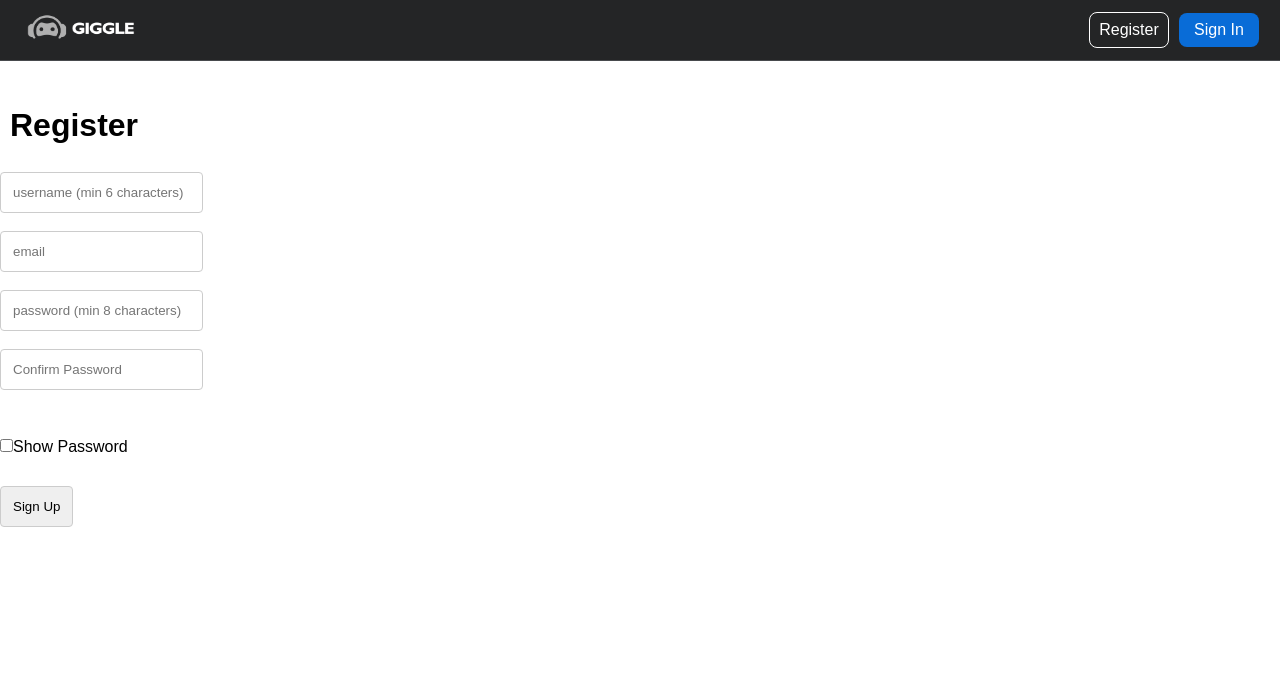
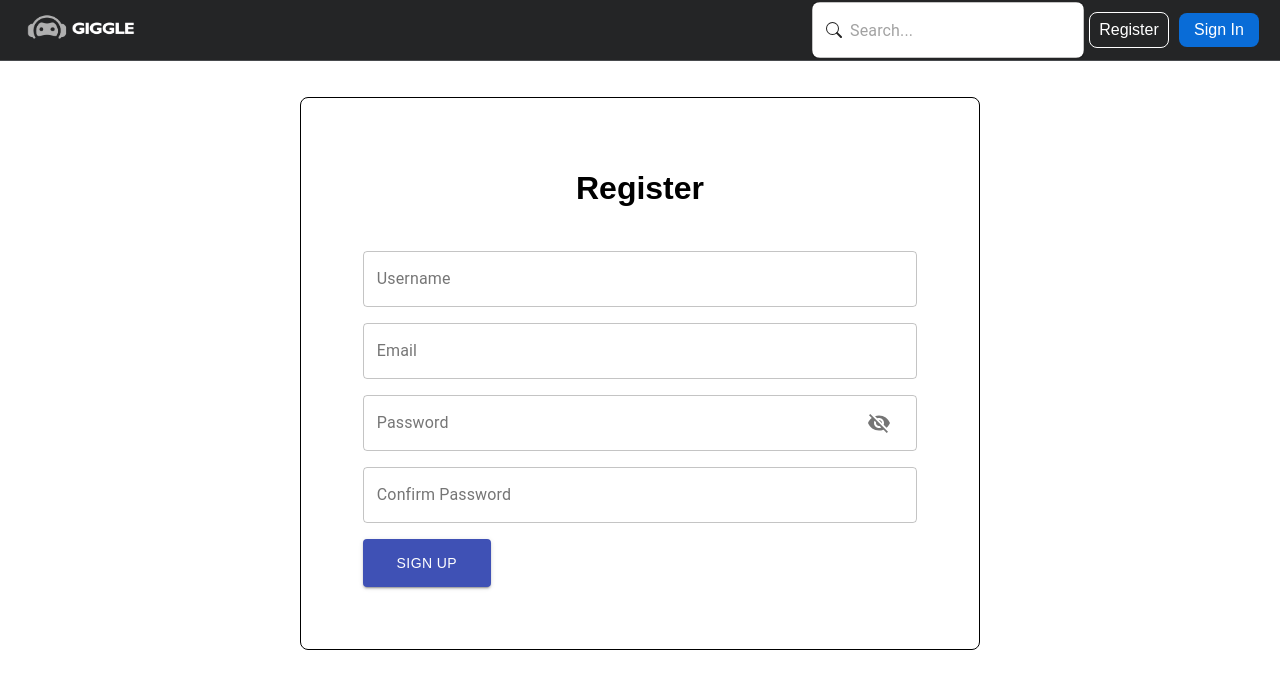
Before and after one commit to mroshan74/discord-clone-giggle, a React (Create React App) app in the folder client/: page /user/register in a window 1280 px wide. Shown: the top 688 px of the page. Built offline with nearby package versions, Linux system fonts and the light colour scheme.

Commit message:
nav search bar

```diff
--- a/client/package.json
+++ b/client/package.json
@@ -9,6 +9,7 @@
     "@testing-library/react": "^9.5.0",
     "@testing-library/user-event": "^7.2.1",
     "axios": "^0.19.2",
+    "formik": "^2.1.4",
     "moment": "^2.26.0",
     "react": "^16.13.1",
     "react-dom": "^16.13.1",
@@ -19,7 +20,8 @@
     "react-scripts": "3.4.1",
     "redux": "^4.0.5",
     "redux-thunk": "^2.3.0",
-    "socket.io-client": "^2.3.0"
+    "socket.io-client": "^2.3.0",
+    "yup": "^0.29.1"
   },
   "scripts": {
     "start": "react-scripts start",
--- a/client/src/components/general/App.js
+++ b/client/src/components/general/App.js
@@ -1,6 +1,10 @@
 import React from 'react'
 import './App.css'
 import { BrowserRouter, Switch, Route } from 'react-router-dom'
+
+//material-ui
+import { Container } from '@material-ui/core'
+
 
 import Home from './Home';
 import Login from '../register-login/Login';
@@ -13,6 +17,7 @@ function App(props) {
       <BrowserRouter>
         <div>
           <Nav />
+          <Container>
             <Switch>
               <Route exact path='/' component={Home} />
               <Route path='/user/login' component={Login} />
@@ -20,6 +25,7 @@ function App(props) {
 
               <Route path='/chat' component={Chatbox} />
             </Switch>
+          </Container>
         </div>
       </BrowserRouter>
     )
--- a/client/src/components/general/Nav.js
+++ b/client/src/components/general/Nav.js
@@ -1,18 +1,35 @@
-import React, { Fragment } from 'react'
-import { Link , withRouter , useHistory } from 'react-router-dom'
+import React from 'react'
+import { Link , useHistory } from 'react-router-dom'
 // ! https://stackoverflow.com/questions/54579730/react-hooks-with-react-router-v4-how-do-i-redirect-to-another-route
 
+// material-ui
+import InputAdornment from '@material-ui/core/InputAdornment'
+import TextField from '@material-ui/core/TextField'
+import { BsSearch } from 'react-icons/bs'
+
 import { connect } from 'react-redux'
+import { useState } from 'react'
 import { startLogout } from '../../redux/actions/loginsAction'
 import '../../styles/nav.css'
 
 //import { AiOutlineUser } from 'react-icons/ai'
 import logo from '../../styles/icons/logo.png'
 
+
+
 function Nav(props) {
     const change = localStorage.getItem('token')
     const handleLogout = () => {
         props.dispatch(startLogout())
+    }
+    const handleSearch = (e) => {
+        e.preventDefault()
+        console.log('submit',searchUser)
+    }
+    const [searchUser,setSearchUser] = useState('')
+    const handleChange = (e) =>{
+        setSearchUser(e.target.value)
+        console.log('print',e.target.value)
     }
     const history = useHistory()
     console.log('nav----',change)
@@ -23,12 +40,44 @@ function Nav(props) {
             (
                 <NavBar >
                     <img src={logo} alt='chatbot' className='logo' onClick={() => {history.push('/')}}/>
+                    <form className='search-bar' onSubmit={handleSearch}>
+                        <TextField
+                            className='search-input'
+                            variant='outlined'
+                            placeholder='Search...'
+                            onChange={handleChange}
+                            value={searchUser}
+                            InputProps={{
+                            startAdornment: (
+                                <InputAdornment position='start'>
+                                <BsSearch />
+                                </InputAdornment>
+                            ),
+                            }}
+                        />
+                    </form>
                     <NavItem to='/chat' name='Chat'/>
                     <NavItem to='#' name='Sign Out' styleClass='sign-out' onClick = {handleLogout} />
                 </NavBar>
             ):(
                 <NavBar >
                     <img src={logo} alt='chatbot' className='logo' onClick={() => {history.push('/')}}/>
+                    <form className='search-bar' onSubmit={handleSearch}>
+                        <TextField
+                            className='search-input'
+                            variant='outlined'
+                            placeholder='Search...'
+                            onChange={handleChange}
+                            value={searchUser}
+                            InputProps={{
+                            startAdornment: (
+                                <InputAdornment position='start'>
+                                <BsSearch />
+                                </InputAdornment>
+                            ),
+                            }}
+                        />
+                    </form>
                     <NavItem to='/user/register' name='Register' styleClass='register'/>
                     <NavItem to='/user/login' name='Sign In' styleClass='sign-in' />
                 </NavBar>
@@ -61,5 +110,4 @@ const mapStateToProps = (state) => {
     }
 }
 
-//export default withRouter(connect(mapStateToProps)(Nav))
 export default connect(mapStateToProps)(Nav)
--- a/client/src/components/register-login/Register.js
+++ b/client/src/components/register-login/Register.js
@@ -1,128 +1,143 @@
-import React, { Component } from 'react'
-import { connect } from 'react-redux'
-import { startRegister } from '../../redux/actions/loginsAction'
+import React, { Fragment, useState } from 'react'
+import { Formik, Form, Field } from 'formik'
+import { object, string, ref } from 'yup'
+import { MdVisibility, MdVisibilityOff } from 'react-icons/md'
+import {
+  Button,
+  TextField,
+  Box,
+  FormGroup,
+  InputAdornment,
+  IconButton,
+} from '@material-ui/core'
 
-class Register extends Component {
-    state = {
-        username: '',
-        email: '',
-        password: '',
-        passwordConfirm: '',
-        show: false,
-        mismatch: false,
-        falseEntry: false,
+import '../../styles/form.css'
+
+const registerSchema = object().shape({
+  username: string().required().min(4, 'minimum 4 characters'),
+  email: string().email().required(),
+  password: string().required().min(6, 'minimum 6 characters'),
+  confirmPass: string().oneOf([ref('password')], 'password must match'),
+
+  //🧾https://til.hashrocket.com/posts/vahuw4phan-check-the-password-confirmation-with-yup
+})
+
+// ! https://dev.to/finallynero/react-form-using-formik-material-ui-and-yup-2e8h
+// ! https://medium.com/@kmerandi25/react-form-validation-with-formik-material-ui-and-yup-1cd92eac887
+
+function Register() {
+  const [showPass, setShowPass] = useState(false)
+  const handleShowPass = () => {
+    console.log(showPass, 'showPass')
+    setShowPass(!showPass)
   }
-
-    handleChange = (e) => {
-        this.setState({ [e.target.name]:e.target.value })
-    }
-    handleShow = () => {
-        this.setState(prevState => ({
-            show: !prevState.show
-        }))
-    }
-    handleOnBlur = () => {
-        const {password,passwordConfirm} = this.state
-        if(password !== passwordConfirm){
-            this.setState({mismatch: true})
-        }
-        else{
-            this.setState({ mismatch: false })
-        }
-    }
-    handleSubmit = (e) => {
-        e.preventDefault()
-        const redirect = () => {
-            return this.props.history.push('/user/login')
-        }
-        const {username,password,email, mismatch} = this.state
-        if(!username || !email || !password){
-            this.setState({falseEntry: true})
-        }
-        else if(mismatch){
-            alert('password do not match')
-        }
-        else{
-            const formData = {
-                username,email,password
-            }
-            console.log(formData)
-            this.props.dispatch(startRegister(formData,redirect))
-        }
-    }
-    render() {
   return (
     <div>
+      <Formik
+        initialValues={{
+          username: '',
+          password: '',
+          confirmPass: '',
+          email: '',
+          role: '',
+          check: [],
+        }}
+        validationSchema={registerSchema}
+        onSubmit={(values, { setSubmitting }) => {
+          console.log(values)
+          setSubmitting(false)
+        }}
+      >
+        {({ isSubmitting, values, errors, touched, isValid }) => (
+          <Fragment>
+            <div className='form-register'>
               <h1>Register</h1>
-            <p className='errorMsg'>
-              {this.state.falseEntry && 'The fields cant be empty'}
-            </p>
-            <br />
-            <form onSubmit={this.handleSubmit}>
-              <input
+              <Form>
+                <Box marginBottom={2}>
+                  <FormGroup>
+                    <Field
+                      error={touched.username && Boolean(errors.username)}
                       type='text'
                       name='username'
-                id='username'
-                value={this.state.username}
-                onChange={this.handleChange}
-                placeholder='username (min 6 characters)'
+                      label='Username'
+                      variant='outlined'
+                      as={TextField}
+                      helperText={touched.username && errors.username}
                     />
-              <br />
-              <br />
-
-              <input
+                  </FormGroup>
+                </Box>
+                <Box marginBottom={2}>
+                  <FormGroup>
+                    <Field
+                      error={touched.email && Boolean(errors.email)}
+                      helperText={touched.email && errors.email}
                       type='email'
                       name='email'
-                id='email'
-                value={this.state.email}
-                onChange={this.handleChange}
-                placeholder='email'
+                      label='Email'
+                      variant='outlined'
+                      as={TextField}
                     />
-              <br />
-              <br />
-
-              <input
-                type='text'
+                  </FormGroup>
+                </Box>
+                <Box marginBottom={2}>
+                  <FormGroup>
+                    <Field
+                      error={touched.password && Boolean(errors.password)}
+                      helperText={touched.password && errors.password}
+                      type={showPass ? 'text' : 'password'}
                       name='password'
-                id='password'
-                value={this.state.password}
-                onChange={this.handleChange}
-                placeholder='password (min 8 characters)'
+                      label='Password'
+                      variant='outlined'
+                      as={TextField}
+                      InputProps={{
+                        endAdornment: (
+                          <InputAdornment position='end'>
+                            <IconButton onClick={handleShowPass} className='icon-svg'>
+                              {showPass ? (
+                                <MdVisibility />
+                              ) : (
+                                <MdVisibilityOff />
+                              )}
+                            </IconButton>
+                          </InputAdornment>
+                        ),
+                      }}
                     />
-              <br />
-              <br />
-
-              <input
-                type={this.state.show ? 'text' : 'password'}
-                name='passwordConfirm'
-                id='passwordConfirm'
-                value={this.state.passwordConfirm}
-                onChange={this.handleChange}
-                onBlur={this.handleOnBlur}
-                placeholder='Confirm Password'
+                  </FormGroup>
+                </Box>
+                <Box marginBottom={2}>
+                  <FormGroup>
+                    <Field
+                      error={touched.confirmPass && Boolean(errors.confirmPass)}
+                      helperText={touched.confirmPass && errors.confirmPass}
+                      type='password'
+                      name='confirmPass'
+                      label='Confirm Password'
+                      variant='outlined'
+                      as={TextField}
                     />
-              <br />
-              <br />
-              <p className='errorMsg'>
-                {this.state.mismatch && 'Password does not match'}
-              </p>
-              <br />
-              <input
-                type='checkbox'
-                name='show'
-                id='show'
-                value={this.state.show}
-                onClick={this.handleShow}
-              />
-              <label htmlFor='show'>Show Password</label>
-              <br />
-              <br />
-
-              <input type='submit' value='Sign Up' />
-            </form>
+                  </FormGroup>
+                </Box>
+                <Button
+                  variant='contained'
+                  color='primary'
+                  type='submit'
+                  className='btn-register'
+                  disabled={isSubmitting || !isValid}
+                >
+                  SIGN UP
+                </Button>
+                {/* <pre>{JSON.stringify(values, null, 4)}</pre>
+                <pre>{JSON.stringify(isSubmitting, null, 4)}</pre>
+                <pre>{JSON.stringify(errors, null, 4)}</pre>
+                <pre>{JSON.stringify(isValid, null, 4)}</pre> */}
+              </Form>
+            </div>
+          </Fragment>
+        )}
+      </Formik>
     </div>
   )
 }
-}
 
-export default connect()(Register)
+export default Register
--- /dev/null
+++ b/client/src/styles/form.css
@@ -0,0 +1,27 @@
+
+h1 {
+    text-align: center;
+    margin-bottom: 8%;
+}
+
+.form-register {
+    max-width: 45%;
+    padding: 5%;
+    margin: auto;
+    border: 1px solid black;
+    border-radius: 8px;
+}
+
+.icon-svg {
+    width: 100%;
+    margin: auto;
+    display: flex;
+    align-content: center;
+    justify-content: center;
+}
+
+.btn-register {
+    width: 8rem;
+    height: 3rem;
+    margin-right: 50%;
+}
--- a/client/src/styles/nav.css
+++ b/client/src/styles/nav.css
@@ -76,3 +76,14 @@ ul {
     background-color: var(--bg);
     border: 1px solid white;
 }
+
+.search-bar {
+    display: flex;
+    align-items: center;
+    justify-content: center;
+}
+
+.search-input {
+    background-color: white;
+    border-radius: 8px;
+}
```
Also changed, not shown: 1 other file (tests, documents, lock files or other folders). Lines whose indentation alone changed are shown as unchanged.
